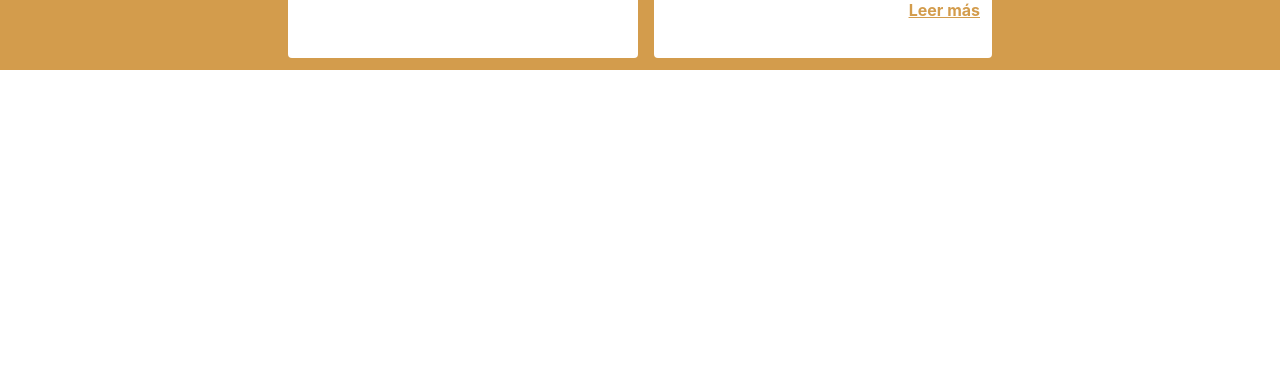
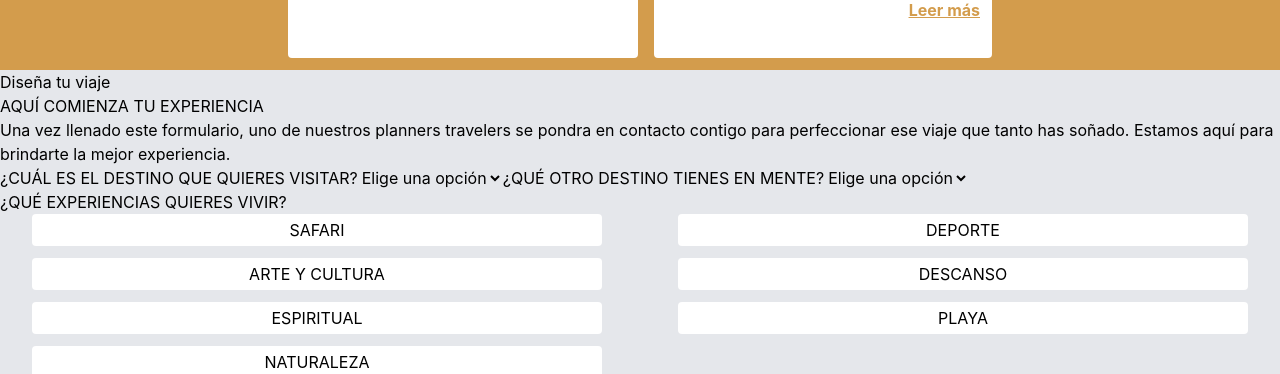
Before and after one commit to RuisuEurimonio/allintravels, a React (Vite) app: page / in a window 1280 px wide. Shown: the part 3220-3594 px from the top of the page. Before the commit the page ends 3290 px from the top, so only its background shows below. Built offline with nearby package versions, Linux system fonts and the light colour scheme.

Commit message:
Se comienza a diseñar el apartado del formulario

```diff
--- a/src/App.tsx
+++ b/src/App.tsx
@@ -1,10 +1,10 @@
-import React from "react"
 import Card from "./components/card"
 import Header from "./components/Header"
 import { TiSocialInstagram } from "react-icons/ti"
 import { FaArrowAltCircleLeft, FaArrowAltCircleRight } from "react-icons/fa"
 import InfoCard from "./components/InfoCard"
 import CardBlog from "./components/CardBlog"
+import Form from "./components/form"
 
 function App() {
 
@@ -108,7 +108,7 @@ function App() {
         </div>
       </section>
 
-      <section className="my-8 w-[85%]
+      <section className="my-8 w-[85%] mx-auto
                       sm:mx-auto
       ">
         <h2 className="text-center text-[var(--main-color)] font-bold tracking-[.1rem]
@@ -146,6 +146,12 @@ function App() {
           <CardBlog img="blogs_3.png" title="TOP 3 DESTINOS EN COLOMBIA" text="" />
         </div>
       </section>
+      <section className="bg-gray-200">
+        <h2> Diseña tu viaje </h2>
+        <h3> AQUÍ COMIENZA TU EXPERIENCIA </h3>
+        <p> Una vez llenado este formulario, uno de nuestros planners travelers se pondra en contacto contigo para perfeccionar ese viaje que tanto has soñado. Estamos aquí para brindarte la mejor experiencia. </p>
+        <Form></Form>
+      </section>
 
     </div>
   )
--- /dev/null
+++ b/src/components/Form.tsx
@@ -0,0 +1,56 @@
+import { useState } from "react";
+
+const Form = () => {
+  const options: string[] = [
+    "SAFARI",
+    "DEPORTE",
+    "ARTE Y CULTURA",
+    "DESCANSO",
+    "ESPIRITUAL",
+    "PLAYA",
+    "NATURALEZA",
+  ];
+
+  const [select, setSelect] = useState<string>();
+
+  return (
+    <form>
+      <div>
+        <label>¿CUÁL ES EL DESTINO QUE QUIERES VISITAR?</label>
+        <select>
+          <option value="">Elige una opción</option>
+          <option value="bogota">Bogotá</option>
+          <option value="medellin">Medellín</option>
+          <option value="neiva">Neiva</option>
+        </select>
+        <label>¿QUÉ OTRO DESTINO TIENES EN MENTE?</label>
+        <select>
+          <option value="">Elige una opción</option>
+          <option value="bogota">Bogotá</option>
+          <option value="medellin">Medellín</option>
+          <option value="neiva">Neiva</option>
+        </select>
+      </div>
+      <div className="">
+        <p> ¿QUÉ EXPERIENCIAS QUIERES VIVIR? </p>
+        <div className="grid grid-cols-2 gap-3 items-center ">
+        {options.map((option)=>(
+            <label key={option} className="flex items-center space-x-2 cursor-pointer">
+            <input
+              type="radio"
+              name="tecnologia"
+              value={option}
+              checked={select === option}
+              onChange={() => setSelect(option)}
+              className="hidden"
+            />
+            <span className={`rounded ${select == option ? "bg-[var(--main-color)]" : "bg-white"} px-2 py-1 m-auto w-[90%] text-center`}>{option}</span>
+          </label>
+        ))}
+        </div>
+      </div>
+    </form>
+  );
+};
+
+export default Form;
```
